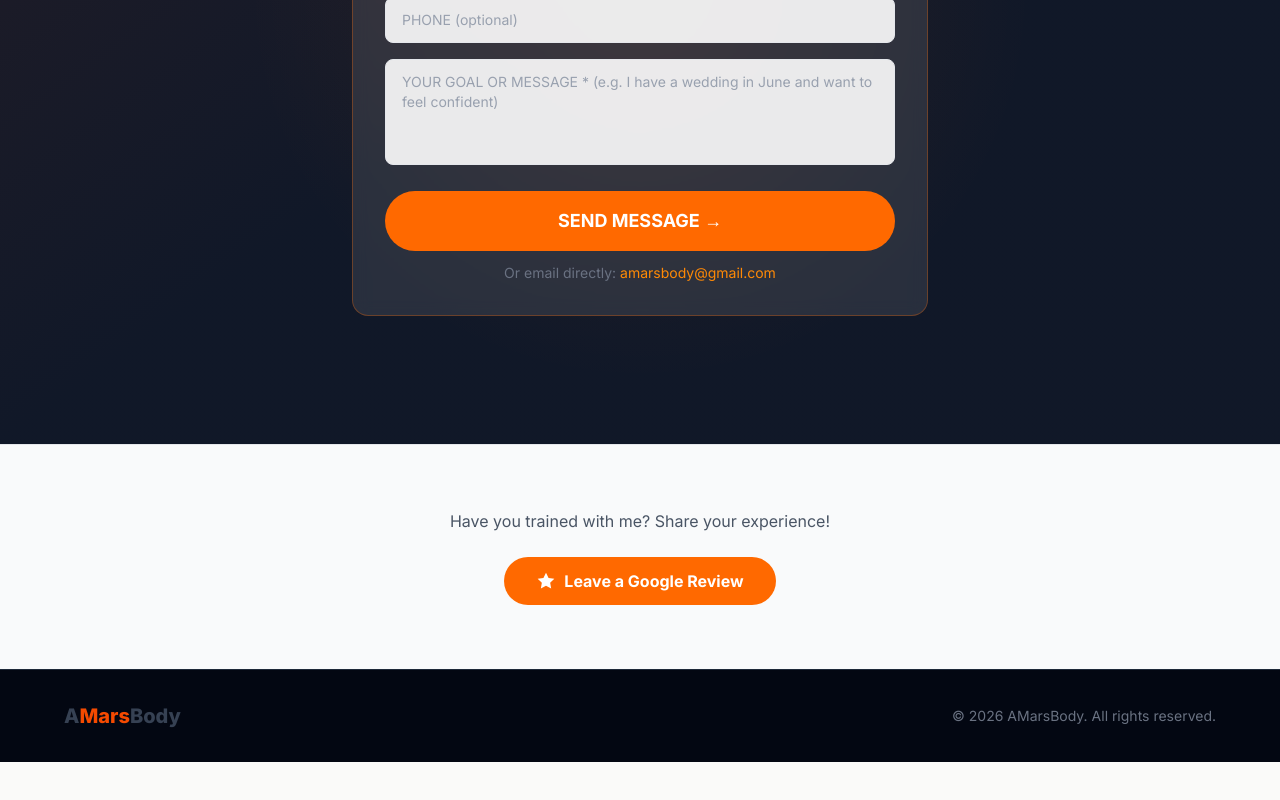
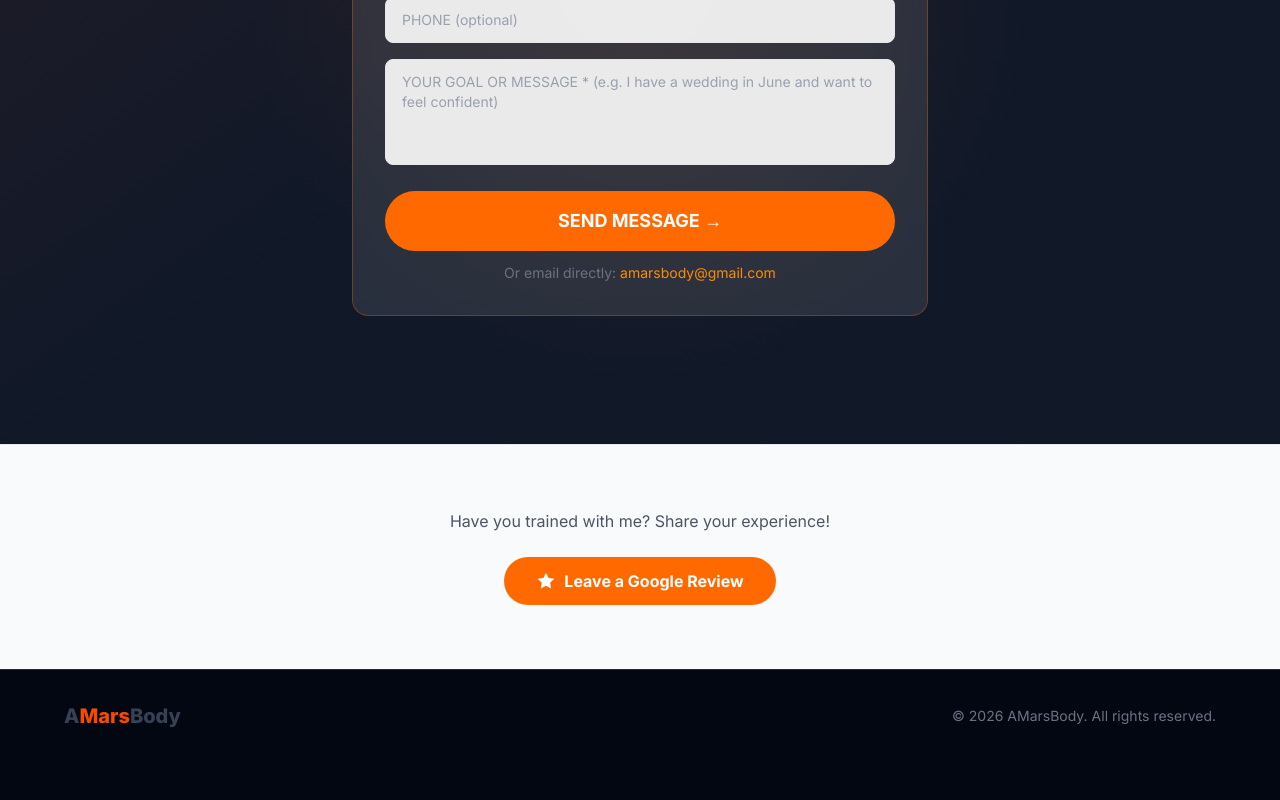
Before and after one commit to marrscozoe/amarsbody-website, a Next.js app: page / in a window 1280 px wide. Shown: the part 10045-10845 px from the top of the page. Before the commit the page ends 10807 px from the top, so only its background shows below. Built offline with nearby package versions, Linux system fonts and the light colour scheme.

Commit message:
fix: add bottom padding to footer so it clears the sticky mobile CTA bar

```diff
--- a/src/app/page.tsx
+++ b/src/app/page.tsx
@@ -710,7 +710,7 @@ export default function Home() {
         </div>
       </section>
 
-      <footer className="py-8 px-6 bg-gray-950 border-t border-gray-800">
+      <footer className="py-8 px-6 pb-20 bg-gray-950 border-t border-gray-800">
         <div className="max-w-6xl mx-auto flex flex-col md:flex-row justify-between items-center gap-4">
           <div className="text-xl font-extrabold">
             <span className="text-gray-700">A</span>
```
